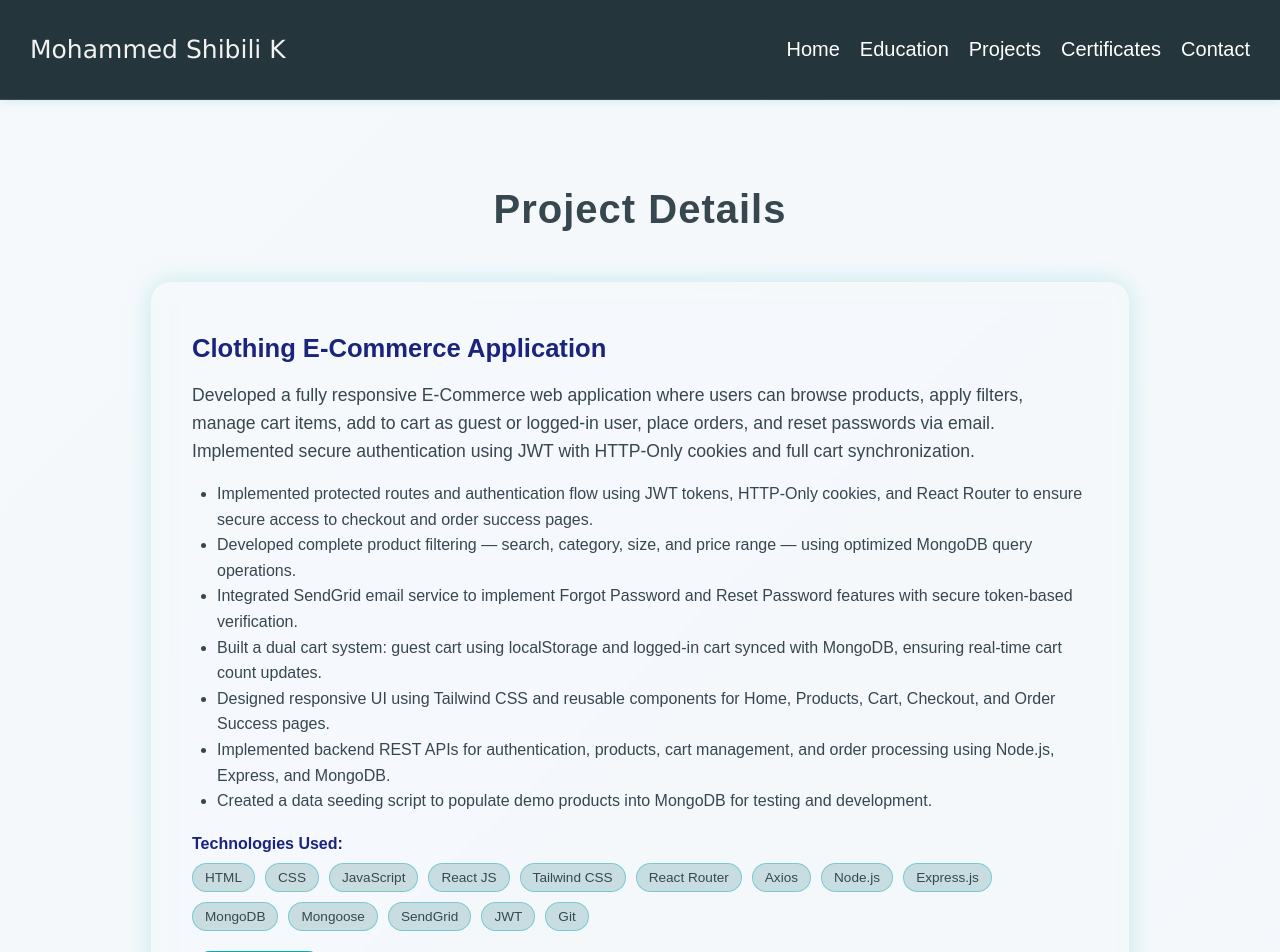
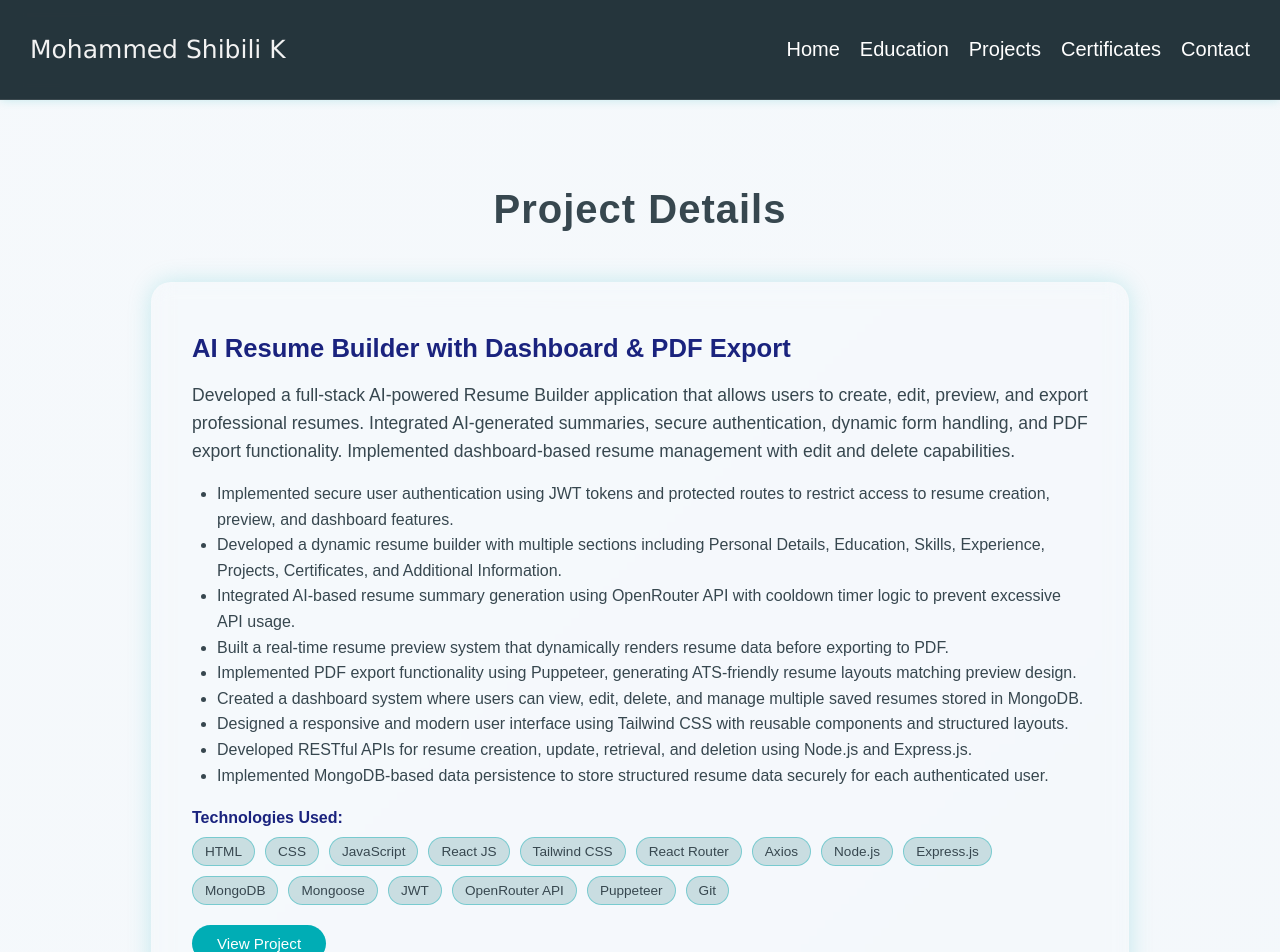
Before and after one commit to Shibili8/My-Portfolio, a React (Create React App) app: page /projects in a window 1280 px wide. Shown: the top 952 px of the page. Built offline with nearby package versions, Linux system fonts and the light colour scheme.

Commit message:
projects updated

```diff
--- a/src/components/Home/index.js
+++ b/src/components/Home/index.js
@@ -152,6 +152,31 @@ I’m proficient in creating and integrating RESTful APIs, implementing secure a
 
         <div className="project-card">
           <div>
+          <h3>AI Resume Builder</h3>
+          <p>Developed a full-stack AI-powered Resume Builder application that allows users to create, edit, preview, and export professional resumes. Integrated AI-generated summaries, secure authentication, dynamic form handling, and PDF export functionality. Implemented dashboard-based resume management with edit and delete capabilities.</p>
+            </div>
+              <div className="app-link-container">
+          <a
+            href="https://ai-resume-builder-shibili-eight.vercel.app"
+            target="_blank"
+            rel="noreferrer"
+            className="app-link"
+          >
+            View App
+          </a>
+          <a
+            href="https://github.com/Shibili8/Ai-Resume-Builder-frontend.git"
+            target="_blank"
+            rel="noreferrer"
+            className="app-link"
+          >
+            View on GitHub
+          </a>
+          </div>
+        </div>
+
+        <div className="project-card">
+          <div>
           <h3>Clothing E-Commerce Application</h3>
           <p>Developed a fully responsive E-Commerce web application where users can browse products, apply filters, manage cart items, add to cart as guest or logged-in user, place orders, and reset passwords via email. Implemented secure authentication using JWT with HTTP-Only cookies and full cart synchronization.</p>
           </div>
@@ -191,33 +216,6 @@ I’m proficient in creating and integrating RESTful APIs, implementing secure a
           </a>
           <a
             href="https://github.com/Shibili8/HRMS-Frontend.git"
-            target="_blank"
-            rel="noreferrer"
-            className="app-link"
-          >
-            View on GitHub
-          </a>
-          </div>
-        </div>
-
-        <div className="project-card">
-          <div>
-          <h3>Insta Share (Instagram Clone)</h3>
-          <p>Implemented responsive Streaming Application like Instagram Clone where users can log in and see a list of
-stories and posts, user can also search posts with post caption, user can be able to like and dislike the post and
-also view the user specific posts.</p>
-            </div>
-              <div className="app-link-container">
-          <a
-            href="https://shibiliinstaclo.ccbp.tech"
-            target="_blank"
-            rel="noreferrer"
-            className="app-link"
-          >
-            View App
-          </a>
-          <a
-            href="https://github.com/Shibili8/Insta-Share.git"
             target="_blank"
             rel="noreferrer"
             className="app-link"
--- a/src/components/Projects/index.js
+++ b/src/components/Projects/index.js
@@ -3,6 +3,58 @@ import Header from "../Header";
 import "./index.css";
 
 const projects = [
+  {
+    "title": "AI Resume Builder with Dashboard & PDF Export",
+
+    "description":
+      "Developed a full-stack AI-powered Resume Builder application that allows users to create, edit, preview, and export professional resumes. Integrated AI-generated summaries, secure authentication, dynamic form handling, and PDF export functionality. Implemented dashboard-based resume management with edit and delete capabilities.",
+
+    "concepts": [
+
+      "Implemented secure user authentication using JWT tokens and protected routes to restrict access to resume creation, preview, and dashboard features.",
+
+      "Developed a dynamic resume builder with multiple sections including Personal Details, Education, Skills, Experience, Projects, Certificates, and Additional Information.",
+
+      "Integrated AI-based resume summary generation using OpenRouter API with cooldown timer logic to prevent excessive API usage.",
+
+      "Built a real-time resume preview system that dynamically renders resume data before exporting to PDF.",
+
+      "Implemented PDF export functionality using Puppeteer, generating ATS-friendly resume layouts matching preview design.",
+
+      "Created a dashboard system where users can view, edit, delete, and manage multiple saved resumes stored in MongoDB.",
+
+      "Designed a responsive and modern user interface using Tailwind CSS with reusable components and structured layouts.",
+
+      "Developed RESTful APIs for resume creation, update, retrieval, and deletion using Node.js and Express.js.",
+
+      "Implemented MongoDB-based data persistence to store structured resume data securely for each authenticated user."
+
+    ],
+
+    "technologies": [
+
+      "HTML",
+      "CSS",
+      "JavaScript",
+      "React JS",
+      "Tailwind CSS",
+      "React Router",
+      "Axios",
+      "Node.js",
+      "Express.js",
+      "MongoDB",
+      "Mongoose",
+      "JWT",
+      "OpenRouter API",
+      "Puppeteer",
+      "Git"
+
+    ],
+
+    "link":
+      "https://ai-resume-builder-shibili-eight.vercel.app"
+
+  },
   {
     title: "Clothing E-Commerce Application",
     description:
```
